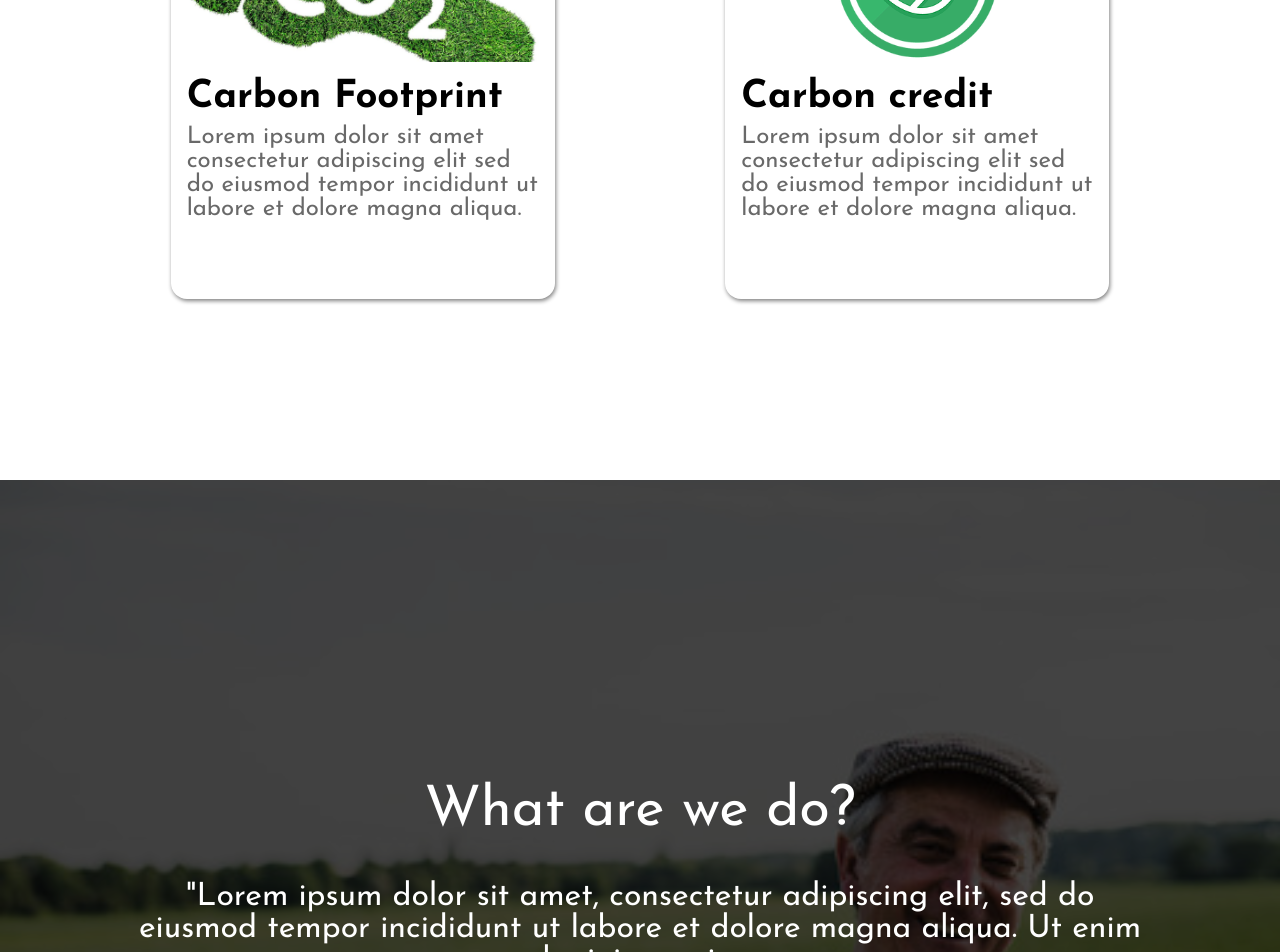
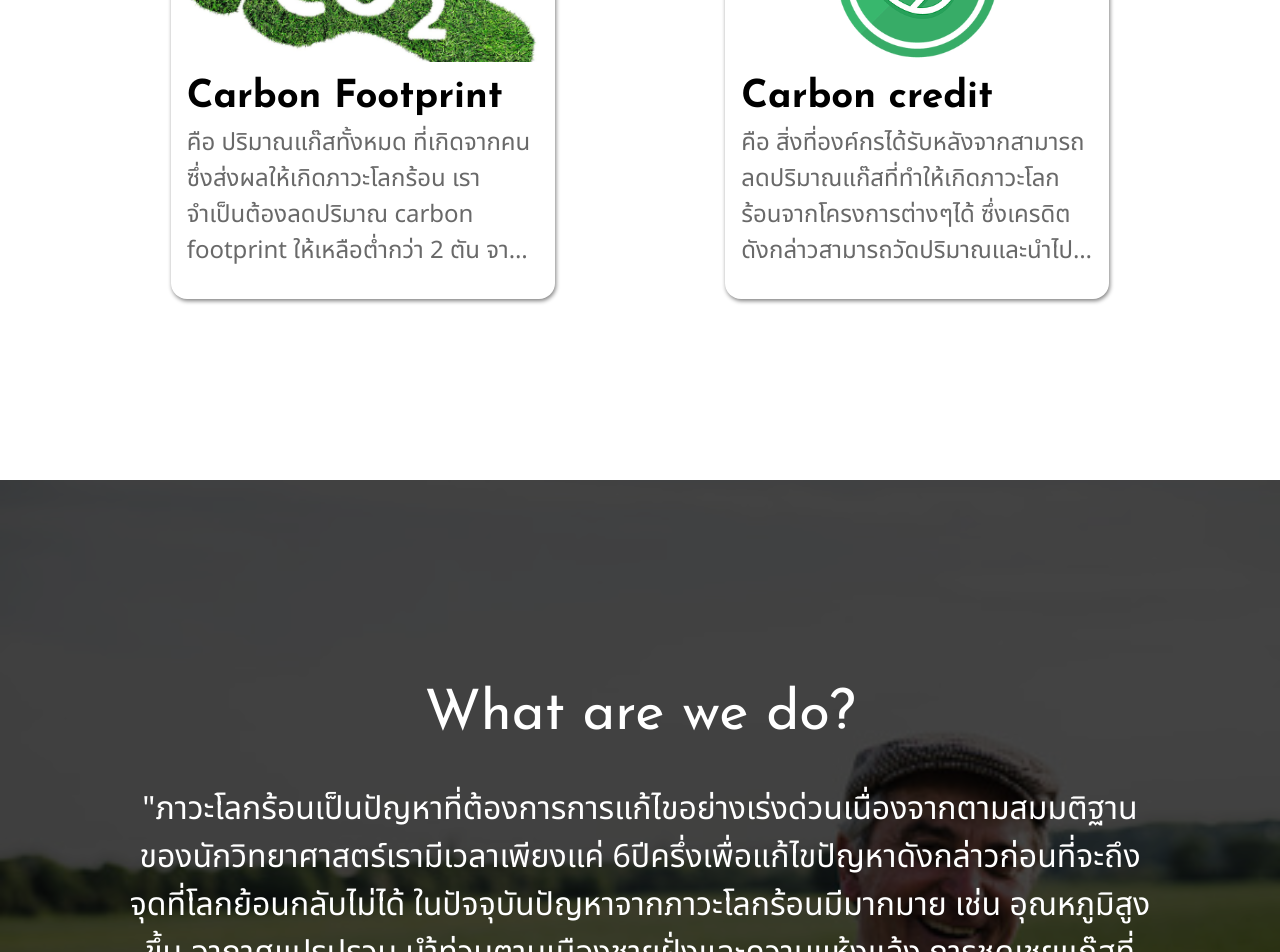
Before and after one commit to KanakornMek/viridis-frontend-dev, a React (Vite) app: page / in a window 1280 px wide. Shown: the part 1120-2072 px from the top of the page. Built offline with nearby package versions, Linux system fonts and the light colour scheme.

Commit message:
edit contents

```diff
--- a/package.json
+++ b/package.json
@@ -20,6 +20,7 @@
     "react": "^18.2.0",
     "react-dom": "^18.2.0",
     "react-router-dom": "^6.14.1",
+    "react-toastify": "^9.1.3",
     "sort-by": "^1.2.0",
     "three": "^0.155.0"
   },
--- a/src/index.css
+++ b/src/index.css
@@ -1,5 +1,5 @@
 @import url('https://fonts.googleapis.com/css2?family=Josefin+Sans:wght@100&family=Kanit&display=swap');
-
+@import url('https://fonts.googleapis.com/css2?family=Kanit&family=Noto+Sans+Thai&display=swap');
 :root {
   background-color:rgb(45, 45, 45);
   overflow-x: hidden;
--- a/src/pages/buying.jsx
+++ b/src/pages/buying.jsx
@@ -75,7 +75,7 @@ function Buyingpage(){
         }else{
             setactivityCalcStage(0);
         }
-    })
+    }, [activityCalcStage])
 
     useEffect(() => {
         const interval = setInterval(() =>{
@@ -109,6 +109,10 @@ function Buyingpage(){
             setswiperCounter(0);
         }
     })
+
+    useEffect(() => {
+        setamountToBuy(price/2);
+    }, [price])
     return(
     <>
         <div className='buy-page'>
--- a/src/pages/css/CarbonCustomization.css
+++ b/src/pages/css/CarbonCustomization.css
@@ -51,7 +51,7 @@
 }
 
 
-button[type="button"] {
+.qr-purchase button[type="button"] {
   padding: 16px 24px;
   border: none;
   border-radius: 8px;
@@ -63,7 +63,7 @@ button[type="button"] {
   transition: background-color 0.2s ease;
 }
 
-button[type="button"]:hover {
+.qr-purchase button[type="button"]:hover {
   background-color: #005200;
 }
 
--- a/src/pages/css/buying.css
+++ b/src/pages/css/buying.css
@@ -1,5 +1,5 @@
 @media screen and (min-width: 1280px){
-    p{
+    .buy-page p{
         margin: 0;
         font-family: 'Josefin Sans', sans-serif;
     }
@@ -308,7 +308,7 @@
 
 
 @media screen and (max-width: 1280px){
-    p{
+    .buy-page p{
         margin: 0;
         font-family: 'Josefin Sans', sans-serif;
     }
--- a/src/pages/css/landingpage.css
+++ b/src/pages/css/landingpage.css
@@ -104,6 +104,12 @@
         font-family: 'Josefin Sans', sans-serif;
         margin-top: 0.5rem;
         color: #696969;
+        overflow: hidden;
+        display: -webkit-box;
+        -webkit-line-clamp: 4;
+        line-clamp: 1;
+        -webkit-box-orient: vertical;
+        text-overflow: ellipsis;
     }
     .whatWeDo-section{
         height: 100vh;
@@ -113,6 +119,7 @@
         background-position: right;
         background-color:rgb(69, 69, 69);
         background-blend-mode: multiply;
+        font-family: 'Noto Sans Thai', sans-serif;
     }
     .whatWeDo-box{
         display: flex;
@@ -130,7 +137,6 @@
     }
     .whatWeDo-box p {
         font-size: clamp(1rem, 6vw ,2rem);
-        font-family: 'Josefin Sans', sans-serif;
         width: 80%;
         text-align: center;
         margin-top: 0px;
@@ -184,6 +190,7 @@
         flex-direction: column;
         justify-content: start;
         align-items: center;
+        font-family: 'Noto Sans Thai', sans-serif;
     }
     .knowMore-head{
         line-height: 1;
@@ -239,9 +246,14 @@
     }
     .Card-content p{
         font-size: clamp(0.75rem, 2vw ,1.5rem);
-        font-family: 'Josefin Sans', sans-serif;
         margin-top: 0.5rem;
         color: #696969;
+        overflow: hidden;
+        display: -webkit-box;
+        -webkit-line-clamp: 4;
+        line-clamp: 1;
+        -webkit-box-orient: vertical;
+        text-overflow: ellipsis;
     }
     .whatWeDo-section{
         height: 100vh;
@@ -251,6 +263,7 @@
         background-position: right;
         background-color:rgb(69, 69, 69);
         background-blend-mode: multiply;
+        font-family: 'Noto Sans Thai', sans-serif;
     }
     .whatWeDo-box{
         display: flex;
@@ -268,7 +281,6 @@
     }
     .whatWeDo-box p {
         font-size: clamp(1rem, 6vw ,2rem);
-        font-family: 'Josefin Sans', sans-serif;
         width: 80%;
         text-align: center;
         margin-top: 0px;
@@ -324,7 +336,7 @@
         display: flex;
         flex-direction: column;
         align-items: center;
-
+        font-family: 'Noto Sans Thai', sans-serif;
     }
     .knowMore-head{
         margin-top: 2.5rem;
@@ -361,8 +373,9 @@
         margin-bottom: 0px;
     }
     .Card-content p{
+        text-overflow: ellipsis;
+        overflow: hidden;
         font-size: 1.5rem;
-        font-family: 'Josefin Sans', sans-serif;
         margin-top: 1rem;
         color: #696969;
     }
@@ -389,6 +402,7 @@
         background-position: center;
         background-color:rgb(69, 69, 69);
         background-blend-mode: multiply;
+        font-family: 'Noto Sans Thai', sans-serif;
     }
     .whatWeDo-box{
         display: flex;
@@ -407,7 +421,6 @@
     }
     .whatWeDo-box p {
         font-size: 2.25rem;
-        font-family: 'Josefin Sans', sans-serif;
         width: 80%;
         text-align: center;
         margin-top: 0px;
--- a/src/pages/landingpage.jsx
+++ b/src/pages/landingpage.jsx
@@ -30,14 +30,14 @@ function HomePage(){
                         <div className="leftCard-img"></div>
                         <div className="Card-content">
                             <h3>Carbon Footprint</h3>
-                            <p>Lorem ipsum dolor sit amet consectetur adipiscing elit sed do eiusmod tempor incididunt ut labore et dolore magna aliqua.</p>
+                            <p>คือ ปริมาณแก๊สทั้งหมด ที่เกิดจากคนซึ่งส่งผลให้เกิดภาวะโลกร้อน เราจำเป็นต้องลดปริมาณ carbon footprint ให้เหลือต่ำกว่า 2 ตัน จากปกติที่เราสร้างประมาณ 4 ตัน เพื่อหลีกเลี่ยงภาวะโลกร้อนที่รุนแรงขึ้น</p>
                         </div>
                     </div>
                     <div className="rightCard"onClick={() => alert('Going to Carbon credit')}>
                         <div className="rightCard-img"></div>
                         <div className="Card-content">
                             <h3>Carbon credit</h3>
-                            <p>Lorem ipsum dolor sit amet consectetur adipiscing elit sed do eiusmod tempor incididunt ut labore et dolore magna aliqua.</p>
+                            <p>คือ สิ่งที่องค์กรได้รับหลังจากสามารถลดปริมาณแก๊สที่ทำให้เกิดภาวะโลกร้อนจากโครงการต่างๆได้ ซึ่งเครดิตดังกล่าวสามารถวัดปริมาณและนำไปซื้อขายในตลาดคาร์บอนได้</p>
                         </div>
                     </div>
                 </div>
@@ -46,7 +46,7 @@ function HomePage(){
                 <div className="whatWeDo-box">
                     <h3>What are we do?</h3>
                     <p>
-                    "Lorem ipsum dolor sit amet, consectetur adipiscing elit, sed do eiusmod tempor incididunt ut labore et dolore magna aliqua. Ut enim ad minim veniam,
+                    "ภาวะโลกร้อนเป็นปัญหาที่ต้องการการแก้ไขอย่างเร่งด่วนเนื่องจากตามสมมติฐานของนักวิทยาศาสตร์เรามีเวลาเพียงแค่ 6ปีครึ่งเพื่อแก้ไขปัญหาดังกล่าวก่อนที่จะถึงจุดที่โลกย้อนกลับไม่ได้ ในปัจจุบันปัญหาจากภาวะโลกร้อนมีมากมาย เช่น อุณหภูมิสูงขึ้น อากาศแปรปรวน นำ้ท่วมตามเมืองชายฝั่งและความแห้งแล้ง การชดเชยแก๊สที่ทำให้เกิดภาวะโลกร้อนด้วยการซื้อขาย carbon credit ผ่านช่องทางออนไลน์และร่วมสนุกกับการตกแต่งบ้านดิจิตัลของคุณไปด้วยกัน"
                     </p>
                 </div>
             </div>
--- a/src/pages/register.jsx
+++ b/src/pages/register.jsx
@@ -2,6 +2,8 @@ import { useEffect, useState } from "react";
 import { Link } from "react-router-dom";
 import "./css/registerpage.css";
 import { viridisAuth } from "../api/axiosConfig";
+import { toast, ToastContainer } from "react-toastify";
+import "react-toastify/dist/ReactToastify.css";
 
 function Registerpage() {
   const [name, setName] = useState("");
@@ -114,7 +116,19 @@ function Registerpage() {
         window.location = "/";
       })
       .catch((err) => {
-        console.log(err);
+        if(err.response.data.message){
+          toast.error(err.response.data.message, {
+            position: "top-right",
+            autoClose: 5000,
+            hideProgressBar: false,
+            closeOnClick: true,
+            pauseOnHover: true,
+            draggable: true,
+            progress: undefined,
+            theme: "colored",
+          });
+        }
+        console.error(err);
       });
   };
   useEffect(() => {
@@ -223,6 +237,7 @@ function Registerpage() {
           <button
             className="next-button-register"
             onClick={() => setpageStage(1)}
+            type="button"
             id="nextButtonRegister"
           >
             Next
@@ -236,6 +251,7 @@ function Registerpage() {
           </button>
         </form>
       </div>
+      <ToastContainer />
       <div className="left-side-green-banner"></div>
     </div>
   );
```
Also changed, not shown: 2 other files (tests, documents, lock files or other folders).
